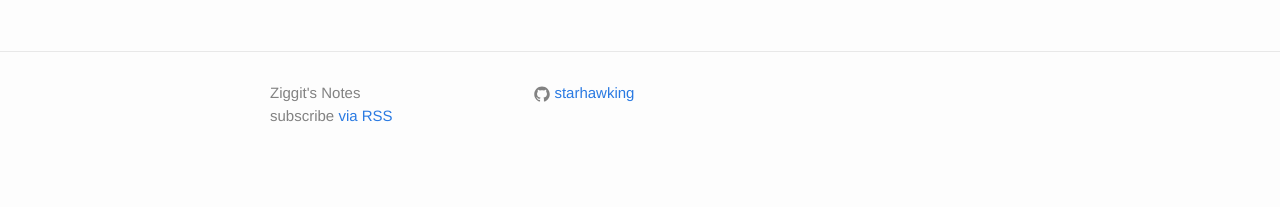
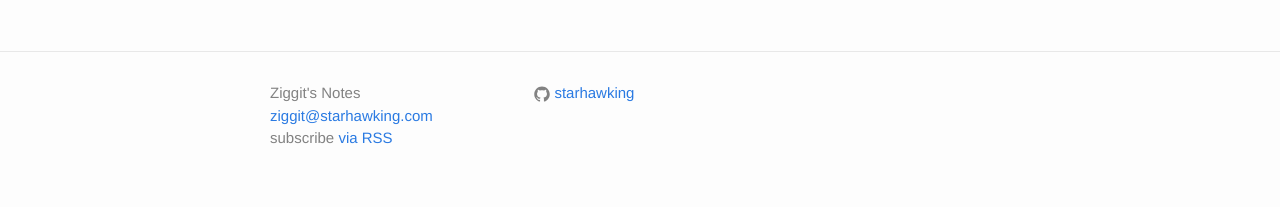
Before and after one commit to starhawking/starhawking.github.io, a Jekyll site: the page built from openstack_notes.md, in a window 1280 px wide. Shown: the part 1646-1853 px from the top of the page. Built offline with Jekyll 4.4.1, drawn with Linux system fonts in a browser that asks for light colours.

Commit message:
Add an email address

```diff
--- a/_config.yml
+++ b/_config.yml
@@ -7,7 +7,7 @@
 
 # Site settings
 title: Ziggit's Notes
-#email: ziggit
+email: ziggit@starhawking.com
 description: > # this means to ignore newlines until "baseurl:"
 baseurl: "" # the subpath of your site, e.g. /blog
 url: "http://starhawking.github.io" # the base hostname & protocol for your site
```
